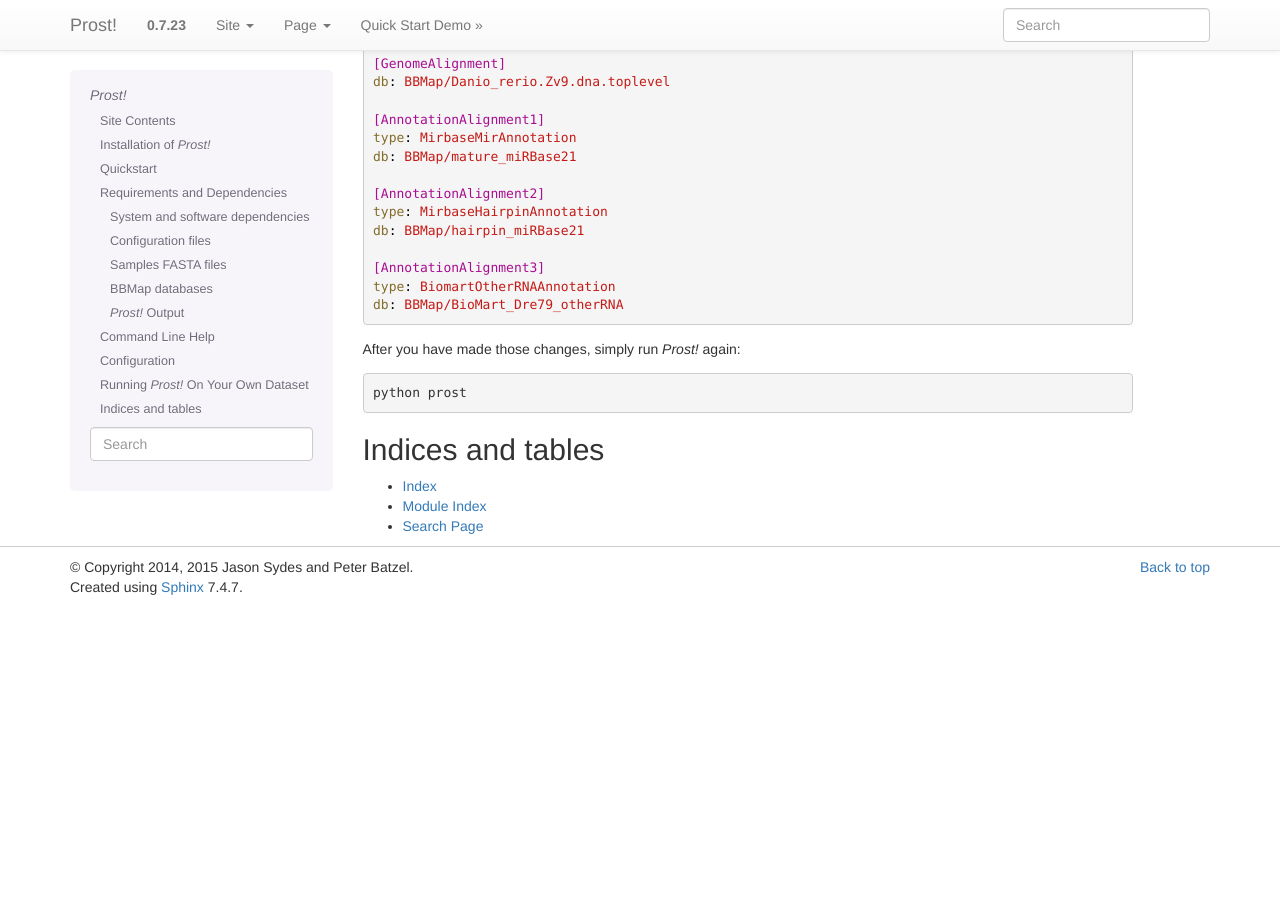
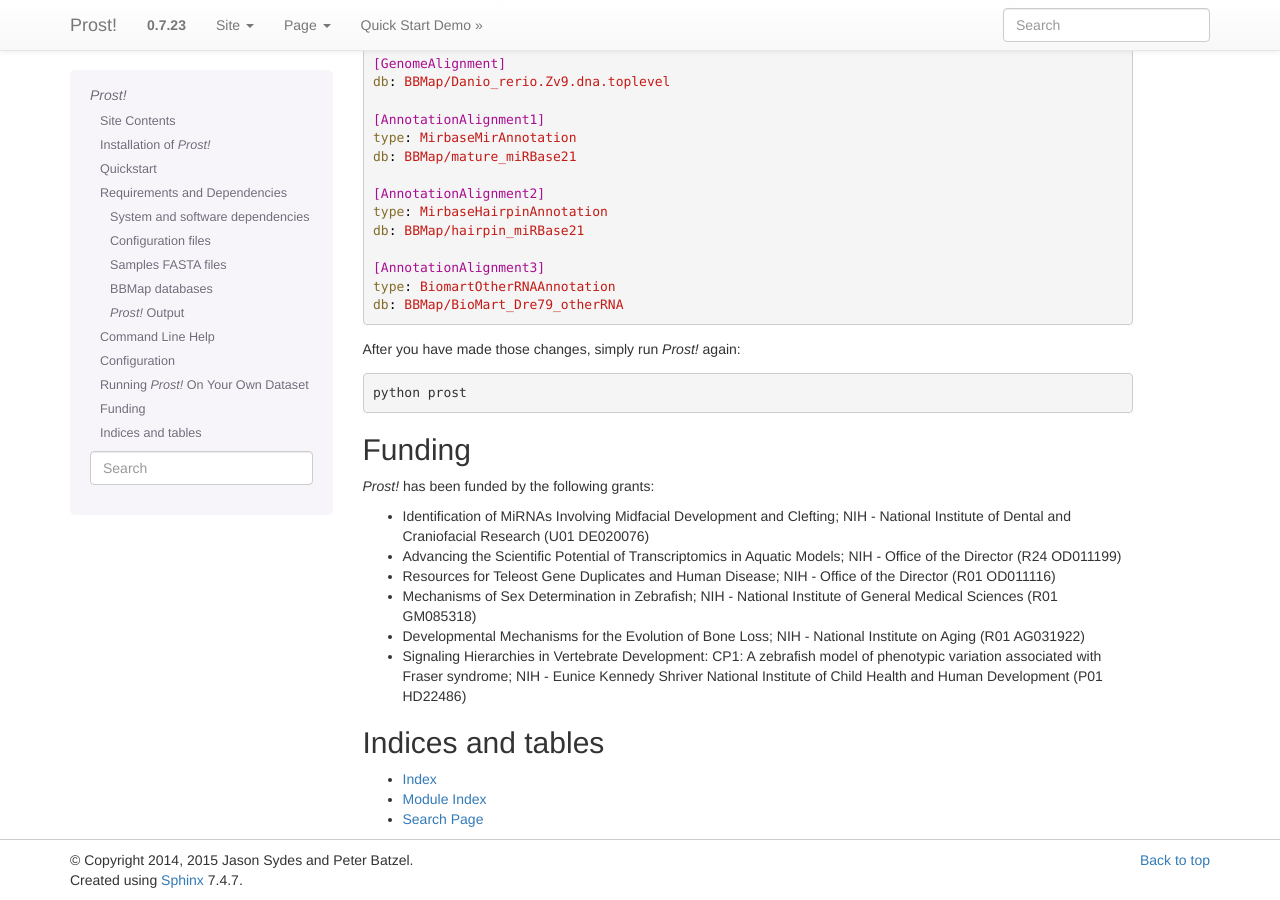
Before and after one commit to uoregon-postlethwait/prost, a Sphinx documentation site: the page built from docs/index.rst, in a window 1280 px wide and 900 px high, scrolled down 3792 px. Built offline with Sphinx 7.4.7, drawn with Linux system fonts in a browser that asks for light colours; the version number is read from the project's files by our own code; before the commit the page ends 4399 px from its top, so only the background shows below that.

Commit message:
added funding to docs main page

```diff
--- a/docs/index.rst
+++ b/docs/index.rst
@@ -275,6 +275,18 @@ After you have made those changes, simply run *Prost!* again:
 
    python prost
 
+Funding
+=======
+
+*Prost!* has been funded by the following grants:
+
+* Identification of MiRNAs Involving Midfacial Development and Clefting; NIH - National Institute of Dental and Craniofacial Research (U01 DE020076)
+* Advancing the Scientific Potential of Transcriptomics in Aquatic Models; NIH - Office of the Director (R24 OD011199)
+* Resources for Teleost Gene Duplicates and Human Disease; NIH - Office of the Director (R01 OD011116)
+* Mechanisms of Sex Determination in Zebrafish; NIH - National Institute of General Medical Sciences (R01 GM085318)
+* Developmental Mechanisms for the Evolution of Bone Loss; NIH - National Institute on Aging (R01 AG031922)
+* Signaling Hierarchies in Vertebrate Development: CP1:  A zebrafish model of phenotypic variation associated with Fraser syndrome; NIH - Eunice Kennedy Shriver National Institute of Child Health and Human Development (P01 HD22486)
+
 .. Hyperlinks
 .. _Python: http://www.python.org/
 .. _mature.fa: ftp://mirbase.org/pub/mirbase/CURRENT/mature.fa.gz
```
